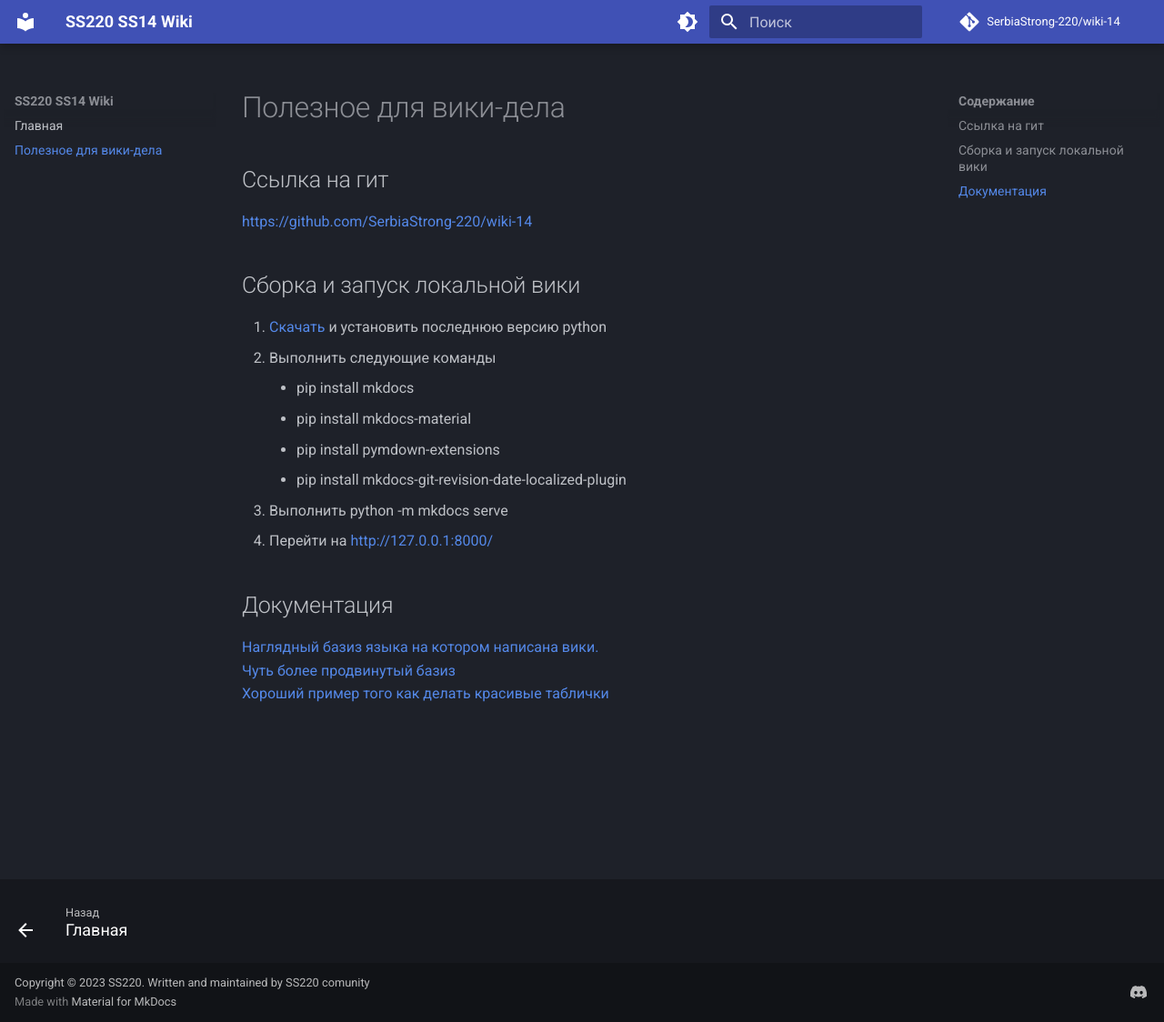
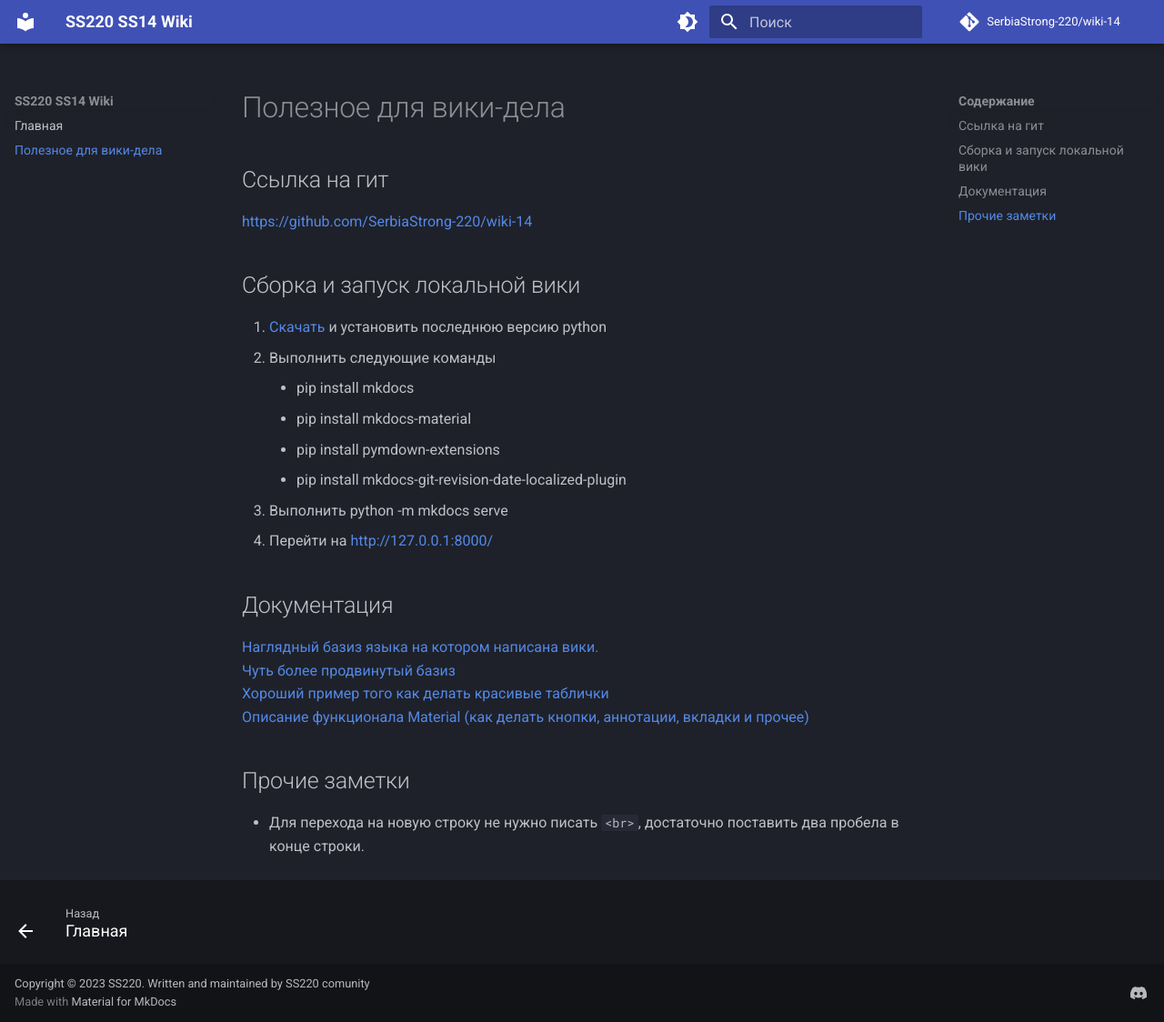
Before and after one commit to SerbiaStrong-220/wiki-14, an MkDocs documentation site: the page built from docs/localhost.md, in a window 1280 px wide and 1124 px high. Shown: the whole window at 91% size. Built offline with MkDocs 1.6.1 and Material for MkDocs 9.7.7, drawn with Linux system fonts in a browser that asks for light colours; comment, search, counter and statistics services are not loaded.

Commit message:
Важные заметки (#5)

```diff
--- a/docs/localhost.md
+++ b/docs/localhost.md
@@ -17,6 +17,10 @@
 
 ## Документация
 
-[Наглядный базиз языка на котором написана вики.](https://markdown-it.github.io/) </br>
-[Чуть более продвинутый базиз](https://www.markdownguide.org/basic-syntax/) </br>
+[Наглядный базиз языка на котором написана вики.](https://markdown-it.github.io/)
+[Чуть более продвинутый базиз](https://www.markdownguide.org/basic-syntax/)
 [Хороший пример того как делать красивые таблички](https://stackoverflow.com/questions/26197579/set-background-color-for-specific-cell-in-markdown-table)
+[Описание функционала Material (как делать кнопки, аннотации, вкладки и прочее)](https://squidfunk.github.io/mkdocs-material/reference/)
+
+## Прочие заметки
+- Для перехода на новую строку не нужно писать `<br>`, достаточно поставить два пробела в конце строки.
```
